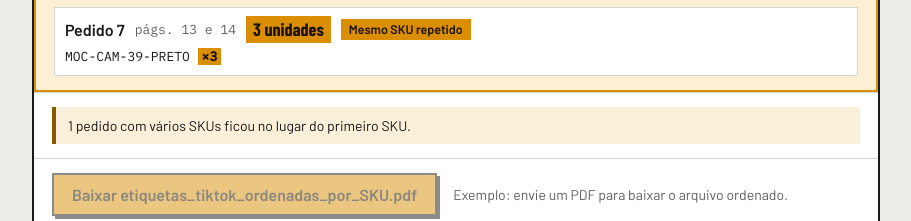
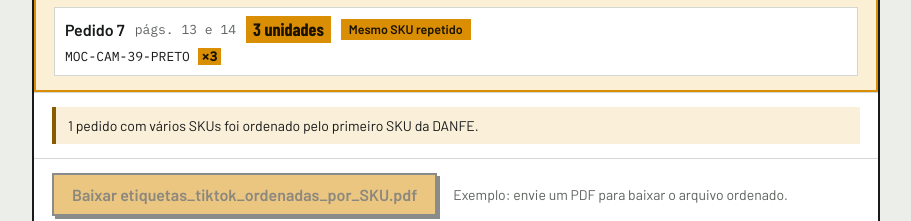
Before and after one commit to abner1512/etiquetas, a plain HTML site: page index.html in a window 1280 px wide. Shown: the part 882-1103 px from the top of the page, without its empty margins (184-1095 px from the left). Drawn offline with nearby package versions, Linux system fonts and the light colour scheme.

Commit message:
Add files via upload

```diff
--- a/index.html
+++ b/index.html
@@ -587,7 +587,7 @@ async function processarArquivo(pdfjsLib, PDFLib, bytes, onProg) {
     if (!seguro) avisos.push(`<li class="bad">A conferência final falhou, então o download foi bloqueado. Use o arquivo original e avise quem cuida do sistema.</li>`);
     if (r.formatoMisto) avisos.push(`<li>O arquivo mistura a ordem Shopee (etiqueta → DANFE) com a do TikTok (DANFE → etiqueta). Os pares foram conferidos um a um.</li>`);
     const varios = r.ordenados.filter(b => b.skus.length > 1);
-    if (varios.length) avisos.push(`<li>${varios.length} pedido${varios.length > 1 ? 's' : ''} com vários SKUs ficou no lugar do primeiro SKU.</li>`);
+    if (varios.length) avisos.push(`<li>${varios.length > 1 ? varios.length + ' pedidos com vários SKUs foram ordenados' : '1 pedido com vários SKUs foi ordenado'} pelo primeiro SKU da DANFE.</li>`);
     const sem = r.ordenados.filter(b => !b.skus.length);
     if (sem.length) avisos.push(`<li>${sem.length} pedido${sem.length > 1 ? 's' : ''} sem SKU na DANFE, no fim do arquivo: ${sem.map(b => esc(b.descricao || 'sem descrição')).join('; ')}</li>`);
     if (r.conferencia) html += blocoEmbalagem(r);
```
